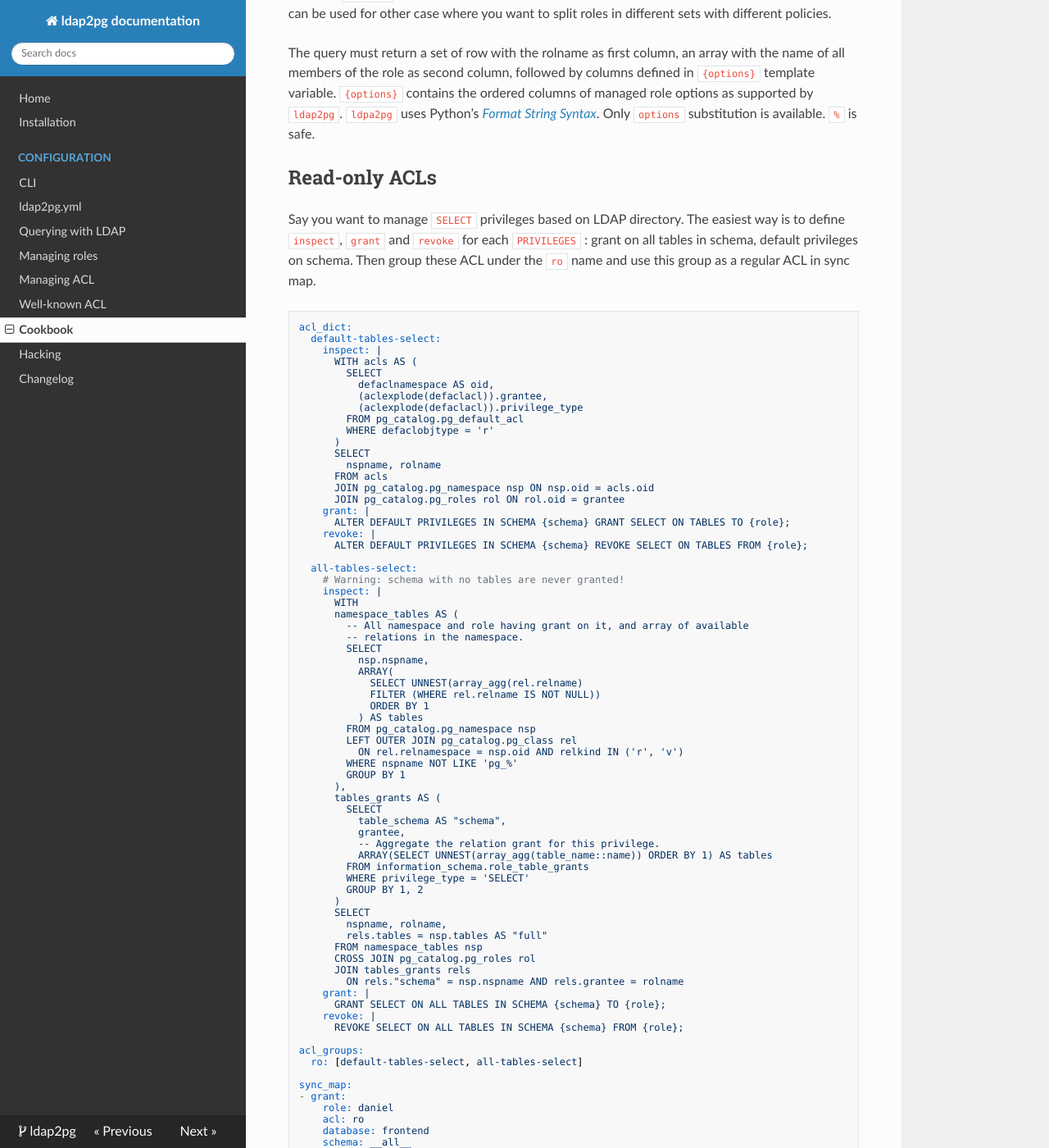
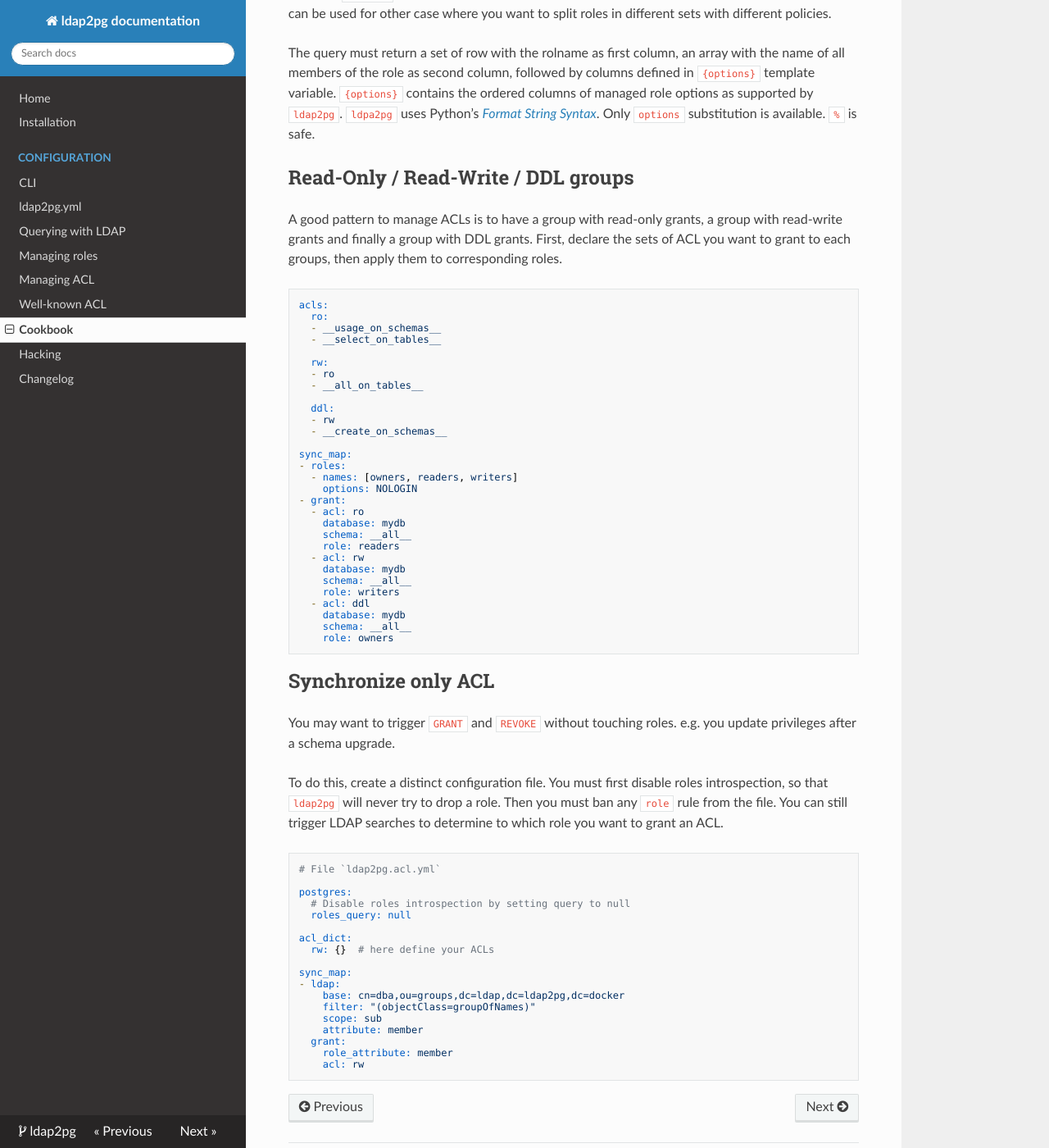
Before and after one commit to dalibo/ldap2pg, an MkDocs documentation site: the page built from docs/cookbook.md, in a window 1280 px wide and 1400 px high, scrolled down 3860 px. Shown: the whole window at 82% size. Built offline with MkDocs 1.6.1, drawn with Linux system fonts in a browser that asks for light colours; nearby versions of some CDN libraries; old or Windows-style settings are respelled for this version of MkDocs; some of the changed text lies outside the part shown.

Commit message:
doc: Update cookbook

````diff
--- a/docs/cookbook.md
+++ b/docs/cookbook.md
@@ -144,6 +144,19 @@ Read further on how to control role creation from LDAP entry in
 real with `--real`.
 
 
+# Using LDAP High-Availability
+
+`ldap2pg` supports LDAP HA out of the box just like any openldap client. Use a
+space separated list of URI to tells all servers.
+
+``` console
+$ LDAPURI="ldaps://ldap1 ldaps://ldap2" ldap2pg
+```
+
+See [`ldap.conf(5)`](https://www.openldap.org/software/man.cgi?query=ldap.conf)
+for further details.
+
+
 # Don't Drop Role not in Directory
 
 Usualy, you have roles in the cluster not defined in LDAP directory. At least
@@ -172,19 +185,6 @@ role as missing in the cluster.
 postgres:
   blacklist: [postgres, pg_*, ldap_users]
 ```
-
-
-# Using LDAP High-Availability
-
-`ldap2pg` supports LDAP HA out of the box just like any openldap client. Use a
-space separated list of URI to tells all servers.
-
-``` console
-$ LDAPURI="ldaps://ldap1 ldaps://ldap2" ldap2pg
-```
-
-See [`ldap.conf(5)`](https://www.openldap.org/software/man.cgi?query=ldap.conf)
-for further details.
 
 
 # Don't Synchronize Superusers
@@ -227,92 +227,46 @@ Syntax*](https://docs.python.org/3.7/library/string.html#formatstrings). Only
 `options` substitution is available. `%` is safe.
 
 
-# Read-only ACLs
+# Read-Only / Read-Write / DDL groups
 
-Say you want to manage `SELECT` privileges based on LDAP directory. The easiest
-way is to define `inspect`, `grant` and `revoke` for each `PRIVILEGES` : grant
-on all tables in schema, default privileges on schema. Then group these ACL
-under the `ro` name and use this group as a regular ACL in sync map.
+A good pattern to manage ACLs is to have a group with read-only grants, a group
+with read-write grants and finally a group with DDL grants. First, declare the
+sets of ACL you want to grant to each groups, then apply them to corresponding
+roles.
+
 
 ``` yaml
-acl_dict:
-  default-tables-select:
-    inspect: |
-      WITH acls AS (
-        SELECT
-          defaclnamespace AS oid,
-          (aclexplode(defaclacl)).grantee,
-          (aclexplode(defaclacl)).privilege_type
-        FROM pg_catalog.pg_default_acl
-        WHERE defaclobjtype = 'r'
-      )
-      SELECT
-        nspname, rolname
-      FROM acls
-      JOIN pg_catalog.pg_namespace nsp ON nsp.oid = acls.oid
-      JOIN pg_catalog.pg_roles rol ON rol.oid = grantee
-    grant: |
-      ALTER DEFAULT PRIVILEGES IN SCHEMA {schema} GRANT SELECT ON TABLES TO {role};
-    revoke: |
-      ALTER DEFAULT PRIVILEGES IN SCHEMA {schema} REVOKE SELECT ON TABLES FROM {role};
+acls:
+  ro:
+  - __usage_on_schemas__
+  - __select_on_tables__
 
-  all-tables-select:
-    # Warning: schema with no tables are never granted!
-    inspect: |
-      WITH
-      namespace_tables AS (
-        -- All namespace and role having grant on it, and array of available
-        -- relations in the namespace.
-        SELECT
-          nsp.nspname,
-          ARRAY(
-            SELECT UNNEST(array_agg(rel.relname)
-            FILTER (WHERE rel.relname IS NOT NULL))
-            ORDER BY 1
-          ) AS tables
-        FROM pg_catalog.pg_namespace nsp
-        LEFT OUTER JOIN pg_catalog.pg_class rel
-          ON rel.relnamespace = nsp.oid AND relkind IN ('r', 'v')
-        WHERE nspname NOT LIKE 'pg_%'
-        GROUP BY 1
-      ),
-      tables_grants AS (
-        SELECT
-          table_schema AS "schema",
-          grantee,
-          -- Aggregate the relation grant for this privilege.
-          ARRAY(SELECT UNNEST(array_agg(table_name::name)) ORDER BY 1) AS tables
-        FROM information_schema.role_table_grants
-        WHERE privilege_type = 'SELECT'
-        GROUP BY 1, 2
-      )
-      SELECT
-        nspname, rolname,
-        rels.tables = nsp.tables AS "full"
-      FROM namespace_tables nsp
-      CROSS JOIN pg_catalog.pg_roles rol
-      JOIN tables_grants rels
-        ON rels."schema" = nsp.nspname AND rels.grantee = rolname
-    grant: |
-      GRANT SELECT ON ALL TABLES IN SCHEMA {schema} TO {role};
-    revoke: |
-      REVOKE SELECT ON ALL TABLES IN SCHEMA {schema} FROM {role};
+  rw:
+  - ro
+  - __all_on_tables__
 
-acl_groups:
-  ro: [default-tables-select, all-tables-select]
+  ddl:
+  - rw
+  - __create_on_schemas__
 
 sync_map:
+- roles:
+  - names: [owners, readers, writers]
+    options: NOLOGIN
 - grant:
-    role: daniel
-    acl: ro
-    database: frontend
+  - acl: ro
+    database: mydb
     schema: __all__
+    role: readers
+  - acl: rw
+    database: mydb
+    schema: __all__
+    role: writers
+  - acl: ddl
+    database: mydb
+    schema: __all__
+    role: owners
 ```
-
-As you can see, the inspect query is quite tricky. The complexity come from the
-aggregation of multiple `GRANT` into a single ACL. Also, `GRANTO ON ALL TABLES`
-registers several ACL that must be checked. You can adapt this ACL to manage
-other privileges like `INSERT`, `UPDATE` and make a `rw` ACL alike.
 
 
 # Synchronize only ACL
````
Also changed, not shown: other parts of docs/cookbook.md (+1 -1 lines).
